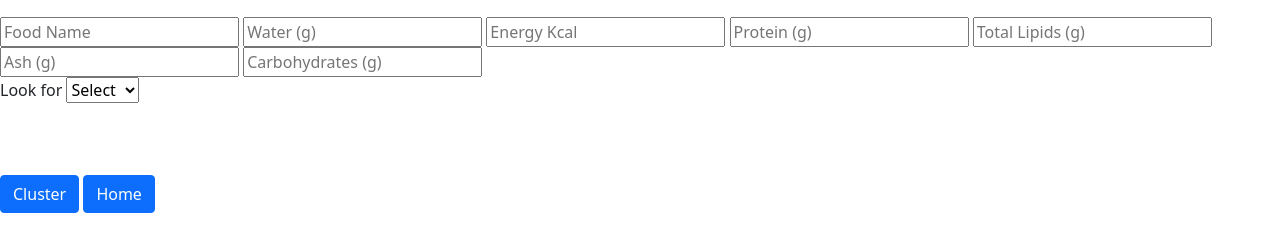
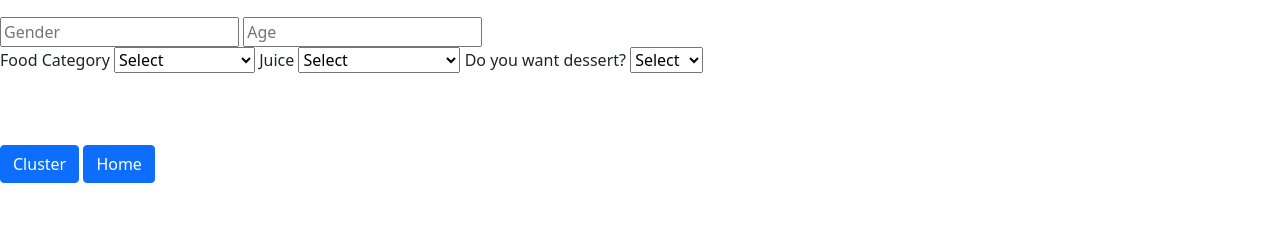
Before and after one commit to nutzbee/Collab-Tests, a Flask app: page / in a window 1280 px wide. Shown: the part 125-377 px from the top of the page. Run offline with Flask 2, Linux system fonts and the light colour scheme; parts of the project's set-up code (start-up, migrations or seed data) failed here and were passed over.

Commit message:
Dec 6, 516pm

```diff
--- a/main.py
+++ b/main.py
@@ -20,10 +20,8 @@ from itertools import cycle, islice
 from pandas.plotting import parallel_coordinates
 from sklearn.preprocessing import LabelEncoder
 
-dataframe = pickle.load(open('example.pkl', 'rb'))
-example_df = dataframe[['NDB_No','Water_(g)','Energ_Kcal',
-'Protein_(g)','Lipid_Tot_(g)','Ash_(g)','Carbohydrt_(g)']]
-max = int(dataframe.iloc[-1]['NDB_No'])
+dataframe = pd.read_csv('Food_Preference.csv')
+example_df = dataframe[['Gender','Age','Food','Juice','Dessert']]
 
 app = Flask(__name__)
 
@@ -34,42 +32,29 @@ def home():
 @app.route('/predict',methods=['POST'])
 def predict():
     '''User's input from the form'''
-    foodId = max+1
-    food_name = request.form["foodName"]
-    data1 = int(request.form["nutrient1"])
-    data2 = int(request.form["nutrient2"])
-    data3 = int(request.form["nutrient3"])
-    data4 = int(request.form["nutrient4"])
-    data5 = int(request.form["nutrient5"])
-    data6 = int(request.form["nutrient6"])
-    data7 = request.form["food"]
+    gender = request.form["gender"]
+    age = int(request.form["age"])
+    food = request.form["food"]
+    juice = request.form["juice"]
+    dessert = request.form["dessert"]
     '''Compiling'''
-    users_inputdf1 = [foodId,food_name,data1,data2,data3,data4,data5,data6]
-    users_inputex = [foodId,data1,data2,data3,data4,data5,data6]
-    example_df1 = example_df.append(pd.Series(
-        users_inputex, index = example_df.columns[:len(users_inputex)]), ignore_index=True)
-    dataframe1 = dataframe.append(pd.Series(
-        users_inputdf1, index=dataframe.columns[:len(users_inputdf1)]), ignore_index=True)
+    users_inputex = [gender,age,food,juice,dessert]
+    example_df1 = example_df.append(pd.Series(users_inputex, index=example_df.columns[:len(users_inputex)]), ignore_index=True)
     '''Preprocessing'''
+    le = LabelEncoder()
+    example_df1['Gender'] = le.fit_transform(example_df1['Gender'])
+    example_df1['Food'] = le.fit_transform(example_df1['Food'])
+    example_df1['Juice'] = le.fit_transform(example_df1['Juice'])
+    example_df1['Dessert'] = le.fit_transform(example_df1['Dessert'])
     example_df1 = example_df1.fillna(0)
-    ex = StandardScaler().fit_transform(example_df1)
-    kmeans = KMeans(n_clusters=4)
-    kmeans.fit(ex)
-    y_predict = kmeans.fit_predict(example_df1)
+    kmeans = KMeans(n_clusters=3)
+    ex = example_df1
+    y_predict = kmeans.fit_predict(ex)
     example_df1['cluster'] = y_predict
-    example_df1 = example_df1[['NDB_No','cluster']]
-    example_df1 = pd.merge(dataframe1, example_df1)
     '''Getting user's output'''
-    source = example_df1[example_df1['NDB_No'] == foodId]
-    final_food_name = source.iloc[-1]['Shrt_Desc']
-    cluster = source.iloc[-1]['cluster']
-    final_foodId = source.iloc[-1]['NDB_No']
-    rer = example_df1[example_df1['cluster'] == cluster]
-    reco = rer[rer['Shrt_Desc'].str.contains(data7, case=False)]
+    cluster = example_df1.iloc[-1]['cluster']
 
-    return render_template('index.html',
-    cluster_text=f'Your food belongs to cluster {cluster} with a name of {final_food_name} and food database number of {final_foodId}',
-    food_name=f'{final_food_name}', reco_text=f'{reco}')
+    return render_template('index.html', cluster_text=f'You belong to cluster {cluster}')
 
 if __name__ == "__main__":
     app.run()
--- a/templates/index.html
+++ b/templates/index.html
@@ -54,21 +54,27 @@
           <p>Choose a cluster of my food: <b> {{ food_name }} </b></p>
            <!-- Inputs for our ML model -->
             <form action="{{ url_for('predict')}}"method="post">
-              <input type="text" name="foodName" placeholder="Food Name" required="required" />
-              <input type="text" name="nutrient1" placeholder="Water (g)" required="required" />
-              <input type="text" name="nutrient2" placeholder="Energy Kcal" required="required"/>
-              <input type="text" name="nutrient3" placeholder="Protein (g)" required="required" />
-              <input type="text" name="nutrient4" placeholder="Total Lipids (g)" required="required"/>
-              <input type="text" name="nutrient5" placeholder="Ash (g)" required="required" />
-              <input type="text" name="nutrient6" placeholder="Carbohydrates (g)" required="required" />
+              <input type="text" name="gender" placeholder="Gender" required="required" />
+              <input type="text" name="age" placeholder="Age" required="required" />
               <br>
-              <label for="food">Look for </label>
+              <label for="food">Food Category </label>
                 <select id="food" name="food" required="required">
                   <option value="">Select</option>
-                  <option value="bread">Bread</option>
-                  <option value="yogurt">Yogurt</option>
-                  <option value="milk">Milk</option>
-                  <option value="butter">Butter</option>
+                  <option value="traditional">Traditional food</option>
+                  <option value="western">Western food</option>
+                </select>
+              <label for="juice">Juice </label>
+                <select id="juice" name="juice" required="required">
+                  <option value="">Select</option>
+                  <option value="carbonated">Carbonated drinks</option>
+                  <option value="fresh">Fresh Juice</option>
+                </select>
+              <label for="dessert">Do you want dessert? </label>
+                <select id="dessert" name="dessert" required="required">
+                  <option value="">Select</option>
+                  <option value="yes">Yes</option>
+                  <option value="no">No</option>
+                  <option value="maybe">Maybe</option>
                 </select>
                 <br><br>
                 {{ reco_text }}
```
Also changed, not shown: 1 other file.
